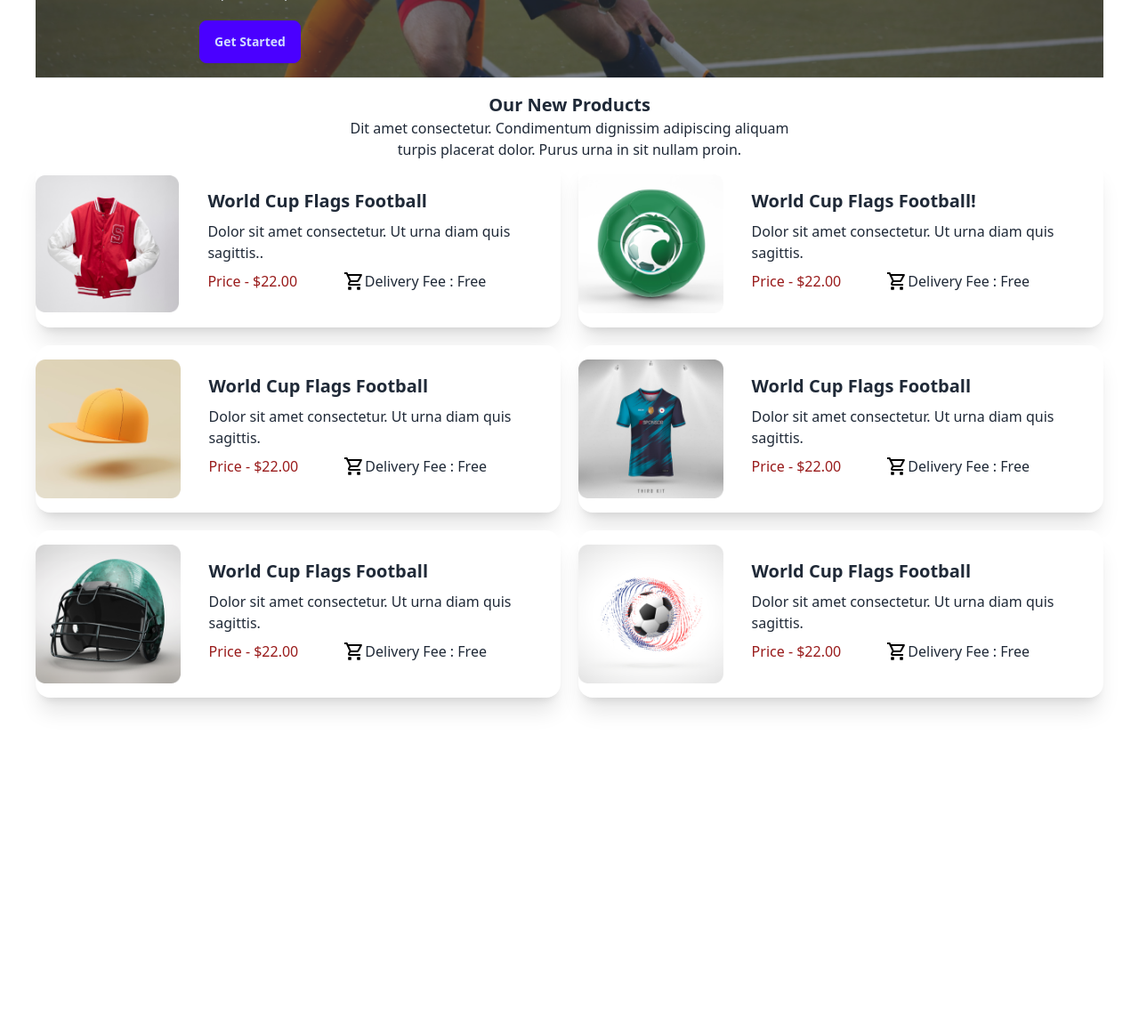
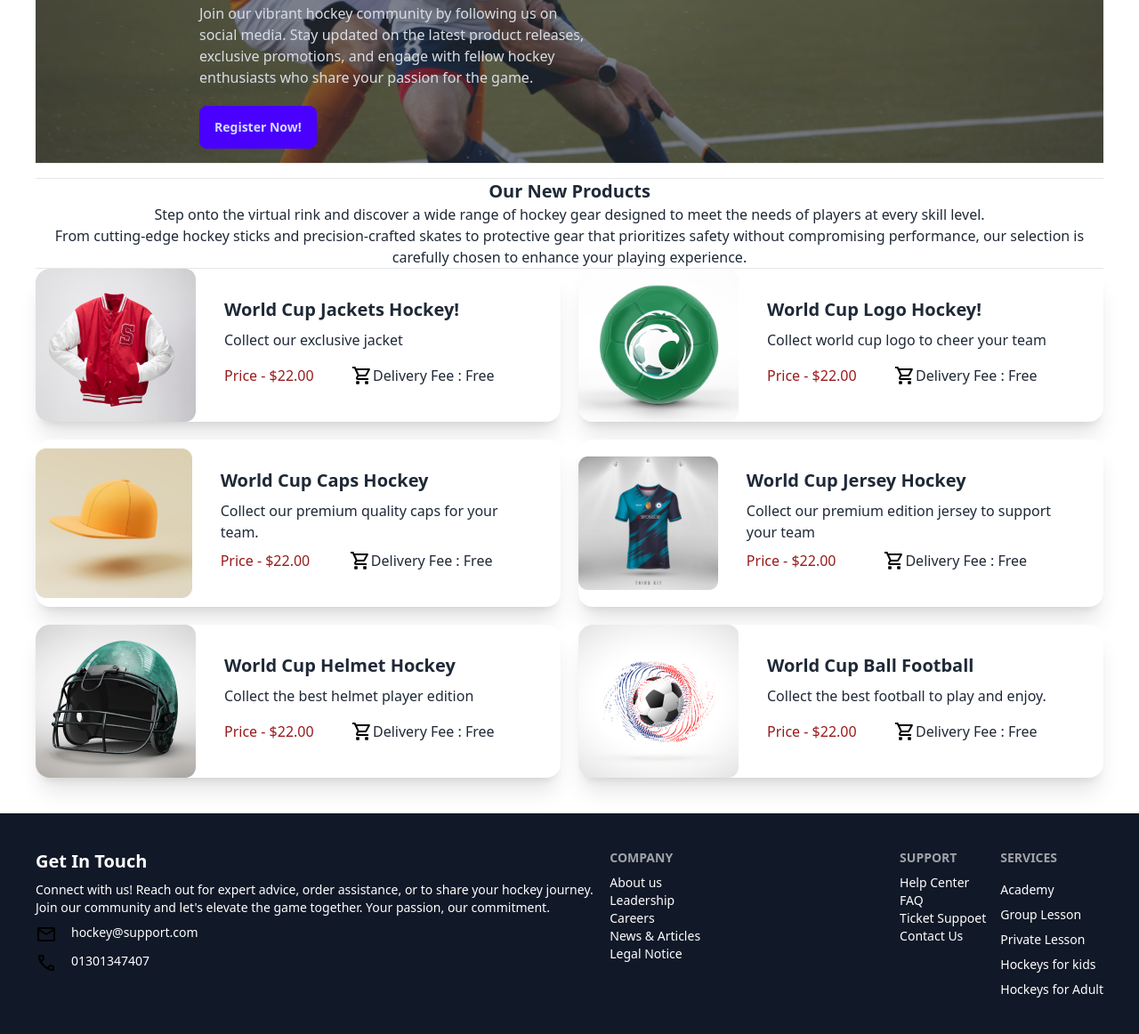
Before and after one commit to intesar4D/hocky-assignment, a plain HTML site: page index.html in a window 1280 px wide. Shown: the part 1623-2785 px from the top of the page at 89% size. Before the commit the page ends 2447 px from the top, so only its background shows below. Drawn offline with nearby package versions, Linux system fonts and the light colour scheme.

Commit message:
footer section commits

```diff
--- a/index.html
+++ b/index.html
@@ -6,7 +6,6 @@
     <title>hocky-assignment</title>
     <link href="https://cdn.jsdelivr.net/npm/daisyui@4.6.0/dist/full.min.css" rel="stylesheet" type="text/css" />
 <script src="https://cdn.tailwindcss.com"></script>
-<link rel="stylesheet" href="style.css">
 </head>
 <body>
     <header class="m-10">
@@ -23,7 +22,7 @@
     <main class="m-10">
         <section>
             <h3 class="text-xl font-semibold text-center">Professional Hockyes Club</h3>
-            <p class="text-center text">Dit amet Condimentum dignissim <br> adipiscing aliquam turpis placerat dolor.Purus urna in sit nullam proin. </p>
+            <p class="text-center text">Elevate your hockey experience with our professional club.  <br> World-class athletes, thrilling games, and a community united by passion. Join us on the ice, where excellence meets excitement, and dreams come alive. </p>
         </section>
         <hr>
         <section class="mt-10 flex gap-20 items-center flex-col  lg:flex-row justify-center">
@@ -38,7 +37,8 @@
         <hr>
         <section class="m-10">
             <h3 class="text-xl font-semibold text-center">Program Section</h3>
-            <p class="text-center">Dit amet consectetur. Condimentum dignissim adipiscing aliquam <br> turpis placerat dolor. Purus urna in sit nullam proin. </p>
+            <p class="text-center">Unlock your potential with our comprehensive hockey programs. <br> From youth development to elite training, our structured curriculum ensures skill enhancement, strategic mastery, and a pathway to success.
+            </p>
         </section>
         <hr>
         <section class="flex flex-col gap-4 lg:flex-row">
@@ -47,8 +47,8 @@
                 <div class="hero-content text-center text-neutral-content">
                   <div class="max-w-md text-start mr-96">
                     <h1 class="mb-5 text-5xl font-bold ">Junior Program</h1>
-                    <p class="mb-5 ">Provident cupiditate voluptatem et in. Quaerat fugiat ut assumenda excepturi exercitationem quasi. In deleniti eaque aut repudiandae et a id nisi.</p>
-                    <button class="btn btn-primary">Get Started</button>
+                    <p class="mb-5 ">Join our vibrant hockey community by following us on social media. Stay updated on the latest product releases, exclusive promotions, and engage with fellow hockey enthusiasts who share your passion for the game.</p>
+                    <button class="btn btn-primary">Register Now!</button>
                   </div>
                 </div>
               </div>
@@ -57,8 +57,8 @@
                 <div class="hero-content text-center text-neutral-content">
                   <div class="max-w-md text-start mr-96">
                     <h1 class="mb-5 text-5xl font-bold">Teenager Program</h1>
-                    <p class="mb-5">Provident cupiditate voluptatem et in. Quaerat fugiat ut assumenda excepturi exercitationem quasi. In deleniti eaque aut repudiandae et a id nisi.</p>
-                    <button class="btn btn-primary">Get Started</button>
+                    <p class="mb-5">Join our vibrant hockey community by following us on social media. Stay updated on the latest product releases, exclusive promotions, and engage with fellow hockey enthusiasts who share your passion for the game.</p>
+                    <button class="btn btn-primary">Register Now!</button>
                   </div>
                 </div>
               </div>
@@ -69,24 +69,27 @@
                 <div class="hero-content text-center text-neutral-content">
                   <div class="max-w-md text-left mr-96">
                     <h1 class="mb-5 text-5xl font-bold">Proffesional Program</h1>
-                    <p class="mb-5">Provident cupiditate voluptatem et in. Quaerat fugiat ut assumenda excepturi exercitationem quasi. In deleniti eaque aut repudiandae et a id nisi.</p>
-                    <button class="btn btn-primary">Get Started</button>
+                    <p class="mb-5">Join our vibrant hockey community by following us on social media. Stay updated on the latest product releases, exclusive promotions, and engage with fellow hockey enthusiasts who share your passion for the game.</p>
+                    <button class="btn btn-primary">Register Now!</button>
                   </div>
                 </div>
               </div>
         </section>
         <hr>
         <section class="mt-4">
+          <hr>
             <h3 class="text-xl font-semibold text-center">Our New Products</h3>
-            <p class="text-center">Dit amet consectetur. Condimentum dignissim adipiscing aliquam <br> turpis placerat dolor. Purus urna in sit nullam proin. </p>
-            <div class="items-center">
+            <p class="text-center">Step onto the virtual rink and discover a wide range of hockey gear designed to meet the needs of players at every skill level. <br> From cutting-edge hockey sticks and precision-crafted skates to protective gear that prioritizes safety without compromising performance, our selection is carefully chosen to enhance your playing experience. </p>
+
+            <hr>
+            <div class="flex flex-col">
+              <div class="items-center">
                 <div class="grid grid-cols-2 gap-5">
                     <div class="card card-side bg-base-100 shadow-xl">
                         <figure><img src="Images/5.png" alt="Movie"/></figure>
                         <div class="card-body">
-                          <h2 class="card-title">World Cup Flags Football</h2>
-                          <p>Dolor sit amet consectetur. Ut urna diam
-                            quis sagittis..</p>
+                          <h2 class="card-title">World Cup Jackets Hockey!</h2>
+                          <p>Collect our exclusive jacket</p>
                             <div class="flex">
                                 <p class="text-red-800 font-medium">Price - $22.00</p>
                                 <img src="Images/shopping_cart_FILL0_wght400_GRAD0_opsz24.png" alt=""><p>Delivery Fee : Free</p>
@@ -100,9 +103,8 @@
                     <div class="card card-side bg-base-100 shadow-xl">
                         <figure><img src="Images/6.png" alt="Movie"/></figure>
                         <div class="card-body">
-                          <h2 class="card-title">World Cup Flags Football!</h2>
-                          <p>Dolor sit amet consectetur. Ut urna diam
-                            quis sagittis.</p>
+                          <h2 class="card-title">World Cup Logo Hockey!</h2>
+                          <p>Collect world cup logo to cheer your team</p>
                             <div class="flex">
                                 <p class="text-red-800 font-medium">Price - $22.00</p>
                                 <img src="Images/shopping_cart_FILL0_wght400_GRAD0_opsz24.png" alt=""><p>Delivery Fee : Free</p>
@@ -116,9 +118,8 @@
                     <div class="card card-side bg-base-100 shadow-xl">
                         <figure><img src="Images/7.png" alt="Movie"/></figure>
                         <div class="card-body">
-                          <h2 class="card-title">World Cup Flags Football</h2>
-                          <p>Dolor sit amet consectetur. Ut urna diam
-                            quis sagittis.</p>
+                          <h2 class="card-title">World Cup Caps Hockey</h2>
+                          <p>Collect our premium quality caps for your team.</p>
                             <div class="flex">
                                 <p class="text-red-800 font-medium">Price - $22.00</p>
                                 <img src="Images/shopping_cart_FILL0_wght400_GRAD0_opsz24.png" alt=""><p>Delivery Fee : Free</p>
@@ -132,9 +133,8 @@
                     <div class="card card-side bg-base-100 shadow-xl">
                         <figure><img src="Images/8.png" alt="Movie"/></figure>
                         <div class="card-body">
-                          <h2 class="card-title">World Cup Flags Football</h2>
-                          <p>Dolor sit amet consectetur. Ut urna diam
-                            quis sagittis.</p>
+                          <h2 class="card-title">World Cup Jersey Hockey</h2>
+                          <p>Collect our premium edition jersey to support your team</p>
                             <div class="flex">
                                 <p class="text-red-800 font-medium">Price - $22.00</p>
                                 <img src="Images/shopping_cart_FILL0_wght400_GRAD0_opsz24.png" alt=""><p>Delivery Fee : Free</p>
@@ -148,9 +148,8 @@
                     <div class="card card-side bg-base-100 shadow-xl">
                         <figure><img src="Images/9.png" alt="Movie"/></figure>
                         <div class="card-body">
-                          <h2 class="card-title">World Cup Flags Football</h2>
-                          <p>Dolor sit amet consectetur. Ut urna diam
-                            quis sagittis.</p>
+                          <h2 class="card-title">World Cup Helmet Hockey</h2>
+                          <p>Collect the best helmet player edition</p>
                             <div class="flex">
                                 <p class="text-red-800 font-medium">Price - $22.00</p>
                                 <img src="Images/shopping_cart_FILL0_wght400_GRAD0_opsz24.png" alt=""><p>Delivery Fee : Free</p>
@@ -164,9 +163,8 @@
                     <div class="card card-side bg-base-100 shadow-xl">
                         <figure><img src="Images/10.png" alt="Movie"/></figure>
                         <div class="card-body">
-                          <h2 class="card-title">World Cup Flags Football</h2>
-                          <p>Dolor sit amet consectetur. Ut urna diam
-                            quis sagittis.</p>
+                          <h2 class="card-title">World Cup Ball Football</h2>
+                          <p>Collect the best football to play and enjoy.</p>
                             <div class="flex">
                                 <p class="text-red-800 font-medium">Price - $22.00</p>
                                 <img src="Images/shopping_cart_FILL0_wght400_GRAD0_opsz24.png" alt=""><p>Delivery Fee : Free</p>
@@ -178,11 +176,60 @@
                       </div>
                 </div>
             </div>
+            </div>
 
         </section>
     </main>
-    <footer>
 
-    </footer>
+    <footer class="footer p-10 bg-base-200 text-base-content bg-gray-900 text-white">
+        <aside>
+          <h3 class="font-extrabold text-xl">Get In Touch</h3>
+          <p>
+            Connect with us! Reach out for expert advice, order assistance, or to share your hockey journey. Join our community and let's elevate the game together. Your passion, our commitment. </p>
+            <div class="flex gap-4">
+                <img src="Images/mail_FILL0_wght400_GRAD0_opsz24.png" alt="">
+                <p>hockey@support.com</p>
+            </div>
+            <div class="flex gap-4">
+                <img src="Images/call_FILL0_wght400_GRAD0_opsz24.png" alt="">
+                <p>01301347407</p>
+            </div>
+        </aside>
+
+
+           <div class="flex gap-56 ">
+            <div>
+                <nav class="flex flex-col">
+                    <header class="footer-title">Company</header>
+                    <a class="link link-hover">About us</a>
+                    <a class="link link-hover">Leadership</a>
+                    <a class="link link-hover">Careers</a>
+                    <a class="link link-hover">News & Articles</a>
+                    <a class="link link-hover">Legal Notice</a>
+                  </nav>
+            </div>
+              <div>
+                <nav class="flex flex-col">
+                    <header class="footer-title">Support</header>
+                    <a class="link link-hover">Help Center</a>
+                    <a class="link link-hover">FAQ</a>
+                    <a class="link link-hover">Ticket Suppoet</a>
+                    <a class="link link-hover">Contact Us</a>
+
+                  </nav>
+              </div>
+
+           </div>
+
+        <nav>
+            <header class="footer-title">Services</header>
+            <a class="link link-hover">Academy</a>
+            <a class="link link-hover">Group Lesson</a>
+            <a class="link link-hover">Private Lesson</a>
+            <a class="link link-hover">Hockeys for kids</a>
+            <a class="link link-hover">Hockeys for Adult</a>
+          </nav>
+
+      </footer>
 </body>
 </html>
```
Also changed, not shown: Images/call_FILL0_wght400_GRAD0_opsz24.png (added), Images/mail_FILL0_wght400_GRAD0_opsz24.png (added).
